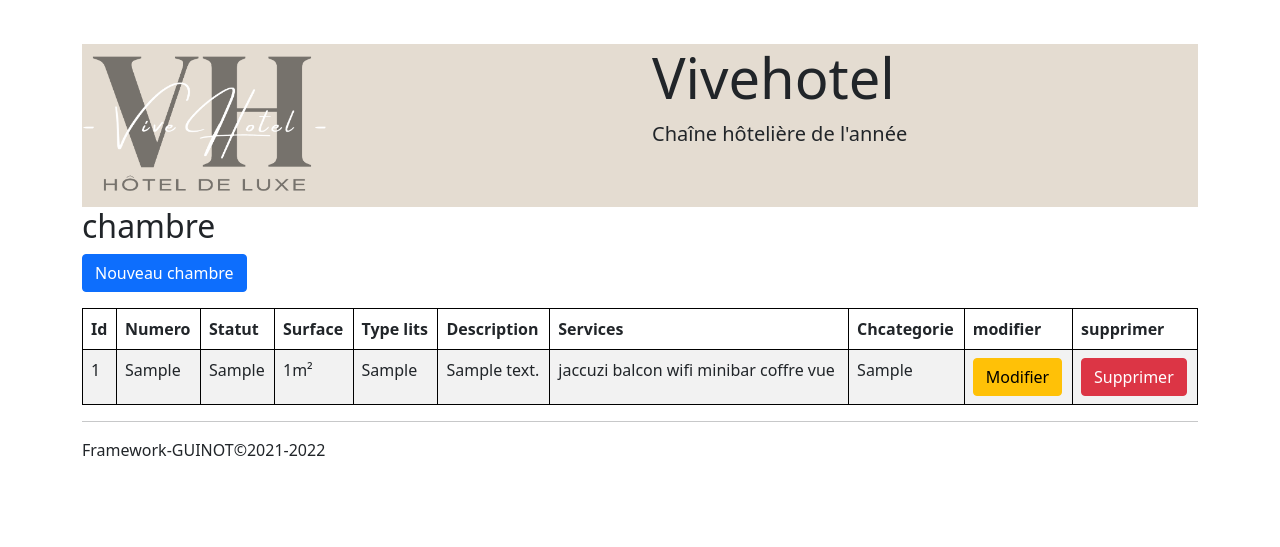
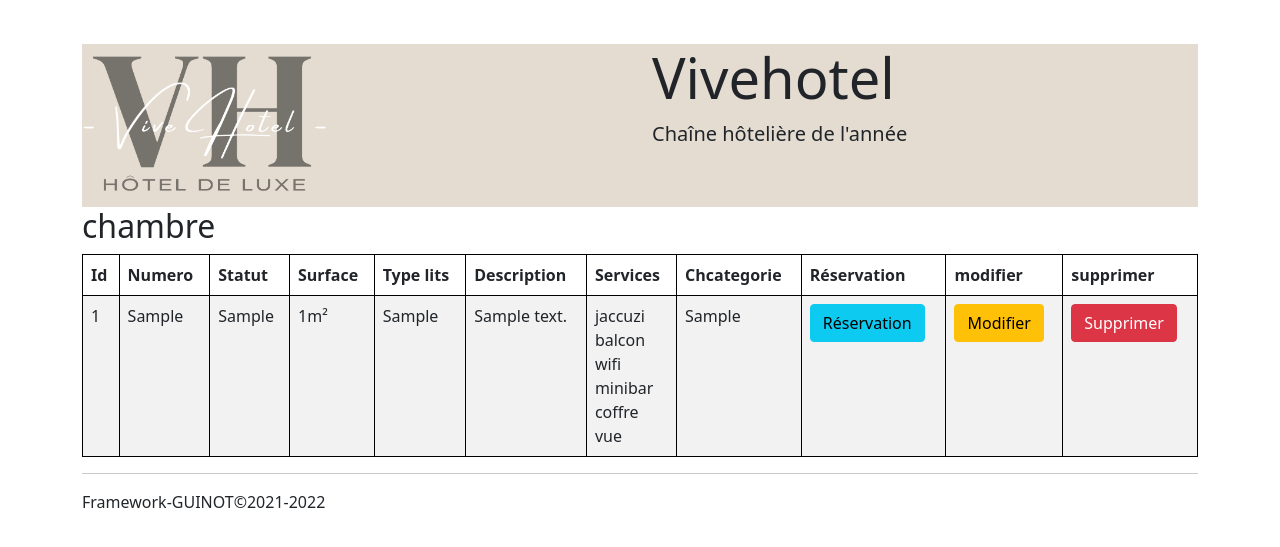
Before and after one commit to elamranibilel/vivehotel, a PHP site: page /index.php?m=chambre&a=index in a window 1280 px wide. Shown: the part 56-603 px from the top of the page. Run offline with PHP 8.4, Linux system fonts and the light colour scheme; tables that the repository leaves empty hold one stand-in row (values such as "Sample post").

Commit message:
Réservations chambre

```diff
--- a/application/module/chambre/vue_chambre_index.php
+++ b/application/module/chambre/vue_chambre_index.php
@@ -1,5 +1,4 @@
     <h2>chambre</h2>
-    <p><a class="btn btn-primary" href="<?= hlien("chambre", "edit", "id", 0) ?>">Nouveau chambre</a></p>
     <table class="table table-striped table-bordered table-hover">
     	<thead>
     		<tr>
@@ -13,6 +12,7 @@
     			<th>Description</th>
     			<th>Services</th>
     			<th>Chcategorie</th>
+    			<th>Réservation</th>
     			<th>modifier</th>
     			<th>supprimer</th>
     		</tr>
@@ -31,14 +31,15 @@
     				<td><?= mhe($row['cha_typeLit']) ?></td>
     				<td><?= $row['cha_description'] ?></td>
     				<td>
-    					<?= ($row['cha_jacuzzi'] === 1 ? 'jaccuzi' : '') ?>
-    					<?= ($row['cha_balcon'] === 1 ? 'balcon' : '') ?>
-    					<?= ($row['cha_wifi'] === 1 ? 'wifi' : '') ?>
-    					<?= ($row['cha_minibar'] === 1 ? 'minibar' : '') ?>
-    					<?= ($row['cha_coffre'] === 1 ? 'coffre' : '') ?>
-    					<?= ($row['cha_vue'] === 1 ? 'vue' : '') ?>
+    					<?= ($row['cha_jacuzzi'] === 1 ? 'jaccuzi<br />' : '') ?>
+    					<?= ($row['cha_balcon'] === 1 ? 'balcon<br />' : '') ?>
+    					<?= ($row['cha_wifi'] === 1 ? 'wifi<br />' : '') ?>
+    					<?= ($row['cha_minibar'] === 1 ? 'minibar<br />' : '') ?>
+    					<?= ($row['cha_coffre'] === 1 ? 'coffre<br />' : '') ?>
+    					<?= ($row['cha_vue'] === 1 ? 'vue<br />' : '') ?>
     				</td>
     				<td><?= mhe($row['chc_categorie']) ?></td>
+    				<td><a class="btn btn-info" href="<?= hlien("chambre", "reservations", "id", $row["cha_id"]) ?>">Réservation</td>
     				<td><a class="btn btn-warning" href="<?= hlien("chambre", "edit", "id", $row["cha_id"]) ?>">Modifier</a></td>
     				<td><a class="btn btn-danger" href="<?= hlien("chambre", "delete", "id", $row["cha_id"]) ?>">Supprimer</a></td>
     			</tr>
```
